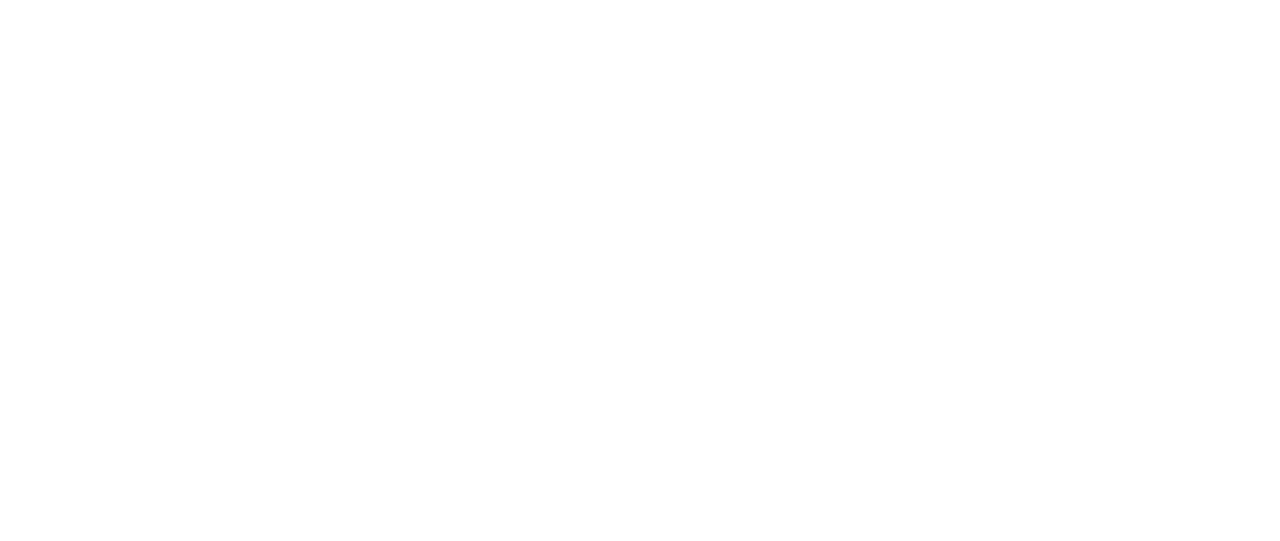
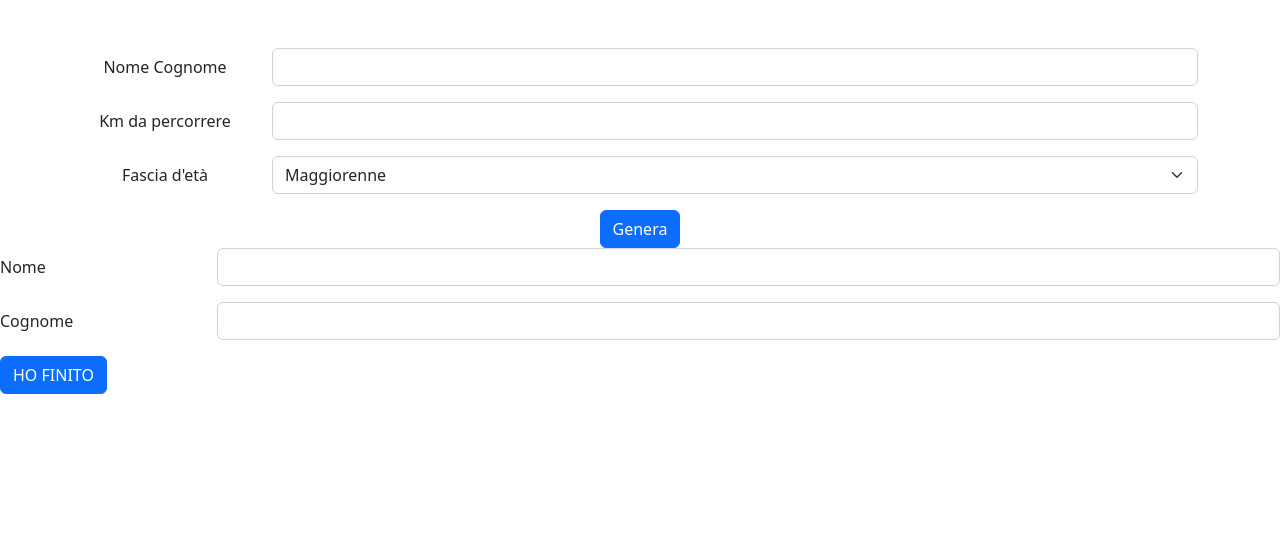
Before and after one commit to ValerioTorto/js-biglietto-treno-form, a plain HTML site: page index.html in a window 1280 px wide. Drawn offline with nearby package versions, Linux system fonts and the light colour scheme.

Commit message:
trying to understand

```diff
--- a/index.html
+++ b/index.html
@@ -5,7 +5,7 @@
 
   <meta charset="utf-8">
   <meta name="viewport" content="width=device-width, initial-scale=1">
-  <title>Calcolo biglietto del treno</title>
+  <title>Biglietto del treno form</title>
 
   <!-- Questo link serve per importare Bootstap (alto non è che un foglio di stile CSS) -->
   <link href="https://cdn.jsdelivr.net/npm/bootstrap@5.2.3/dist/css/bootstrap.min.css" rel="stylesheet"
@@ -21,7 +21,75 @@
 <body>
 
   <!-- QUI POTETE INIZIARE IL VOSTRO ESERCIZIO! -->
+  <main>
 
+    <div class="container text-center mt-5">
+
+      <form id="form_data_input" data-bitwarden-watching="1" onsubmit="userHasFinishDataCompletion(event)">
+        <div class="row mb-3">
+          <label for="name" class="col-sm-2 col-form-label">Nome Cognome</label>
+          <div class="col-sm-10">
+            <input type="text" class="form-control" id="name">
+          </div>
+        </div>
+        <div class="row mb-3">
+          <label for="kmdapercorrere" class="col-sm-2 col-form-label">Km da percorrere</label>
+          <div class="col-sm-10">
+            <input type="text" class="form-control" id="kmdapercorrere">
+          </div>
+        </div>
+        <div class="row mb-3">
+          <label for="favourite_color" class="col-sm-2 col-form-label">Fascia d'età</label>
+          <div class="col-sm-10">
+            <select id="eta" class="form-select" aria-label="Default select example">
+              <option selected="Maggiorenne">Maggiorenne</option>
+              <option value="Minorenne">Minorenne</option>
+              <option value="65+">65+</option>
+            </select>
+          </div>
+        </div>
+        <button type="submit" class="btn btn-primary">Genera</button>
+      </form>
+
+    </div>
+
+    <form data-bitwarden-watching="1" onsubmit="userHasFinishDataCompletion(event)">
+      <div class="row mb-3">
+        <label for="name" class="col-sm-2 col-form-label">Nome</label>
+        <div class="col-sm-10">
+          <input type="text" class="form-control" id="name">
+        </div>
+      </div>
+      <div class="row mb-3">
+        <label for="surname" class="col-sm-2 col-form-label">Cognome</label>
+        <div class="col-sm-10">
+          <input type="text" class="form-control" id="surname">
+        </div>
+      </div>
+      <button type="submit" class="btn btn-primary">HO FINITO</button>
+    </form>
+
+  </div>
+
+      <div class="row justify-content-center align-items-center mt-5 p-5 ">
+        <div class="col-4 ">
+          <div id="card_password" class="card shadow p-3 mb-5 bg-body-tertiary rounded border-info d-none">
+            <div class="card-header">
+              <h3> Password Generator </h3>
+            </div>
+            <div class="card-body">
+              <h5 class="card-title"> Ecco la tua nuova password </h5>
+              <p> <span id="user_password"></span></p>
+
+            </div>
+          </div>
+
+        </div>
+      </div>
+    </div>
+
+
+  </main>
 
 
 
--- a/js/main.js
+++ b/js/main.js
@@ -0,0 +1,38 @@
+// Chiedere le informazioni di base all'utente
+//let kmdapercorrere = prompt("Inserisci i km che vuoi percorrere.")
+//if (isNaN(kmdapercorrere)) {
+    //alert("Non hai inserito un numero!");
+//}
+//let eta = prompt("Inserisci la tua età.")
+//if (isNaN(eta)) {
+    //alert("Non hai inserito un numero!");
+//}
+
+
+// Elaborazione delle statistiche
+
+function userHasFinishDataCompletion(event) {
+    event.preventDefault();
+
+
+    let name = document.getElementById("name").value;
+    let kmdapercorrere = document.getElementById("kmdapercorrere").value;
+    let eta = document.getElementById("eta").value;
+    let prezzokm = kmdapercorrere * 0.21;
+
+if (eta = "Minorenne") {
+    prezzokm = prezzokm - (prezzokm * 0.2);
+}
+else if (eta = "65+") {
+    prezzokm = prezzokm - (prezzokm * 0.4);
+}
+
+let prezzofinale = prezzokm.toFixed(2);
+
+
+
+//document.getElementById("form_data_input").classList.add("d-none");
+// E faccio comparire la card con la password generata
+document.getElementById("form_data_input").classList.add("d-none");
+}
+//document.getElementById("prezzofinale").innerHTML = prezzofinale;
```
